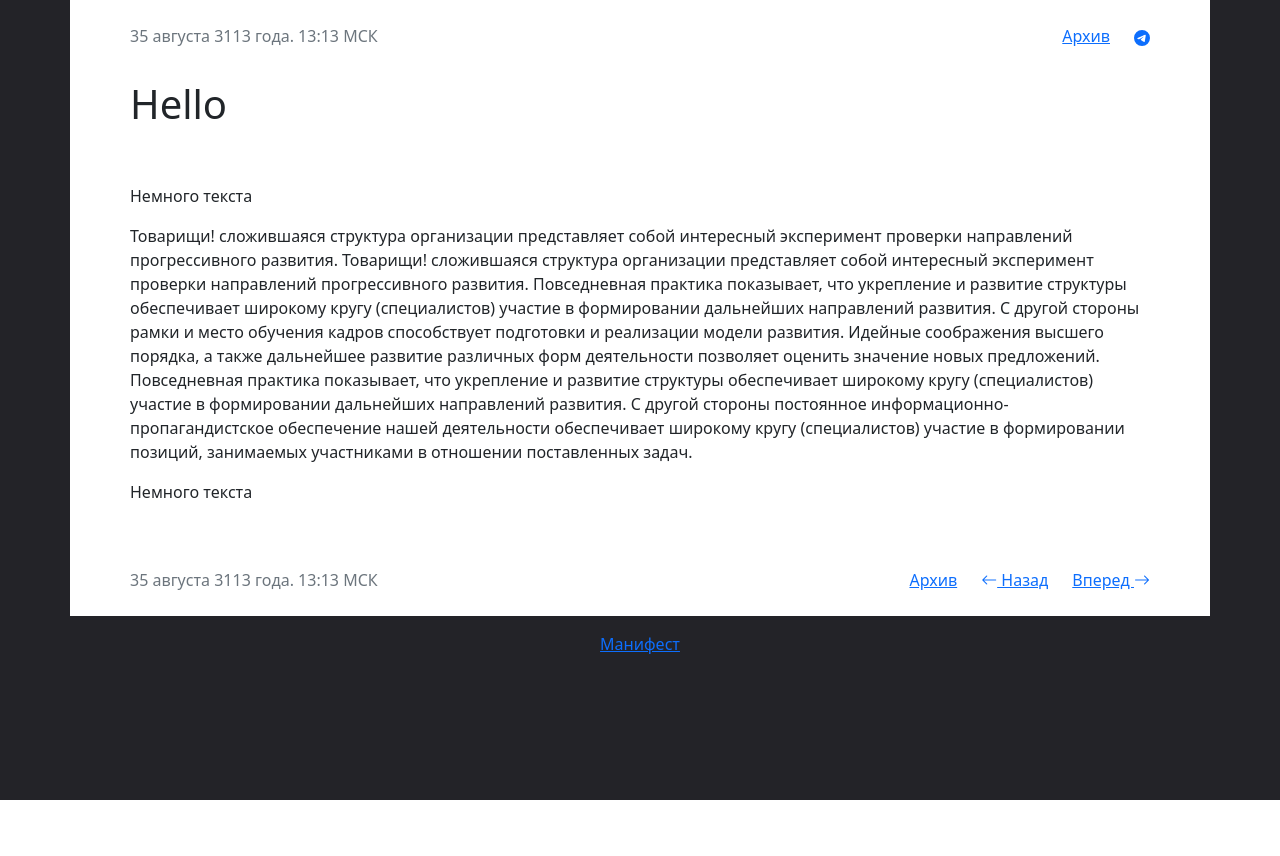
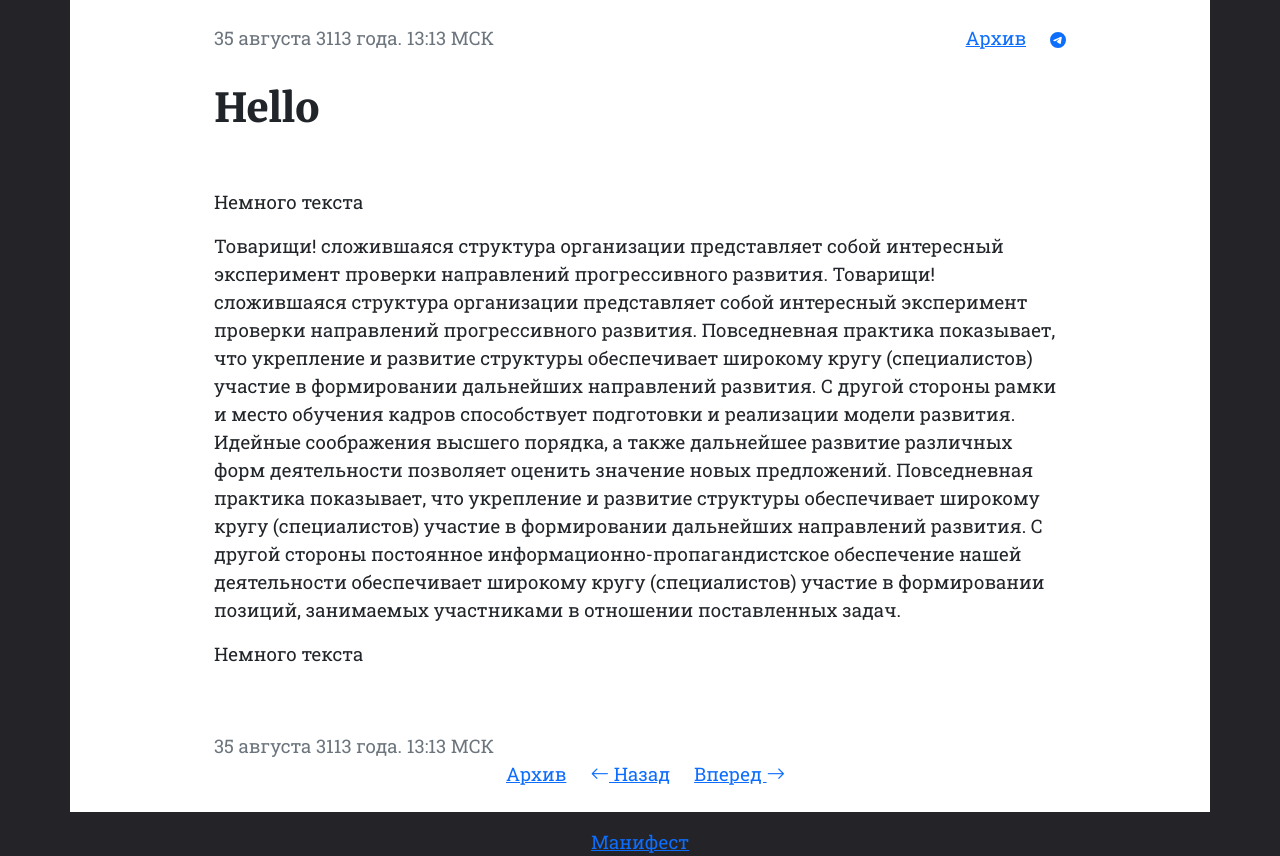
Before and after one commit to milssky/justfound_ru, a Django app: page / in a window 1280 px wide. Before the commit the page ends 800 px from the top, so only its background shows below. Run offline with Django 4.2, Linux system fonts and the light colour scheme; some libraries are stand-ins or nearby versions.

Commit message:
Настройки шрифтов

```diff
--- a/static/css/overrided_styles.css
+++ b/static/css/overrided_styles.css
@@ -1,11 +1,13 @@
 body {
     background: #232328;
+    font-family: 'Roboto Slab', serif;
+    font-size: 14pt;
+}
+
+h1, h2, h3 {
+    font-family: 'Merriweather', serif
 }
 
 .container {
     background: white;
 }
-
-.page {
-
-}
--- a/templates/base.html
+++ b/templates/base.html
@@ -4,6 +4,10 @@
 <head>
     <meta charset="UTF-8">
     <meta name="viewport" content="width=device-width, initial-scale=1">
+    <link rel="preconnect" href="https://fonts.googleapis.com">
+    <link rel="preconnect" href="https://fonts.gstatic.com" crossorigin>
+    <link href="https://fonts.googleapis.com/css2?family=Roboto+Slab&display=swap" rel="stylesheet">
+    <link href="https://fonts.googleapis.com/css2?family=Merriweather:wght@900&display=swap" rel="stylesheet">
     <link href="{% static "css/bootstrap.min.css" %}" rel="stylesheet">
     <link href="{% static "css/overrided_styles.css" %}" rel="stylesheet">
     <link rel="stylesheet" href="https://cdn.jsdelivr.net/npm/bootstrap-icons@1.9.1/font/bootstrap-icons.css">
@@ -11,9 +15,9 @@
 </head>
 <body>
     <main>
-        <div class="container">
+        <div class="container px-5">
             <div class="page px-5 py-4">
-                <div class="page__info_top row">
+                <div class="px-5 page__info_top row">
                     <div class="page_date col-auto me-auto pb-3 text-secondary">35 августа 3113 года. 13:13 МСК</div>
                     <nav class="page_nav col-auto">
                         <div class="row  text-center">
@@ -28,15 +32,15 @@
                         </div>
                     </nav>
                 </div>
-                <div class="page__title pb-5 pt-3"><h1>Hello</h1></div>
-                <div class="page__content">
+                <div class="page__title pb-5 pt-3 px-5 "><h1>Hello</h1></div>
+                <div class="page__content px-5 ">
                     <p>Немного текста</p>
                     <p>Товарищи! сложившаяся структура организации представляет собой интересный эксперимент проверки направлений прогрессивного развития. Товарищи! сложившаяся структура организации представляет собой интересный эксперимент проверки направлений прогрессивного развития.
 Повседневная практика показывает, что укрепление и развитие структуры обеспечивает широкому кругу (специалистов) участие в формировании дальнейших направлений развития. С другой стороны рамки и место обучения кадров способствует подготовки и реализации модели развития. Идейные соображения высшего порядка, а также дальнейшее развитие различных форм деятельности позволяет оценить значение новых предложений.
 Повседневная практика показывает, что укрепление и развитие структуры обеспечивает широкому кругу (специалистов) участие в формировании дальнейших направлений развития. С другой стороны постоянное информационно-пропагандистское обеспечение нашей деятельности обеспечивает широкому кругу (специалистов) участие в формировании позиций, занимаемых участниками в отношении поставленных задач.</p>
                     <p>Немного текста</p>
                 </div>
-                <div class="page__info_bottom row pt-5">
+                <div class="page__info_bottom row pt-5 px-5 ">
                     <div class="page_date col-auto me-auto text-secondary">35 августа 3113 года. 13:13 МСК</div>
                     <nav class="page_nav col-auto offset-md-4">
                         <div class="row text-center">
```
